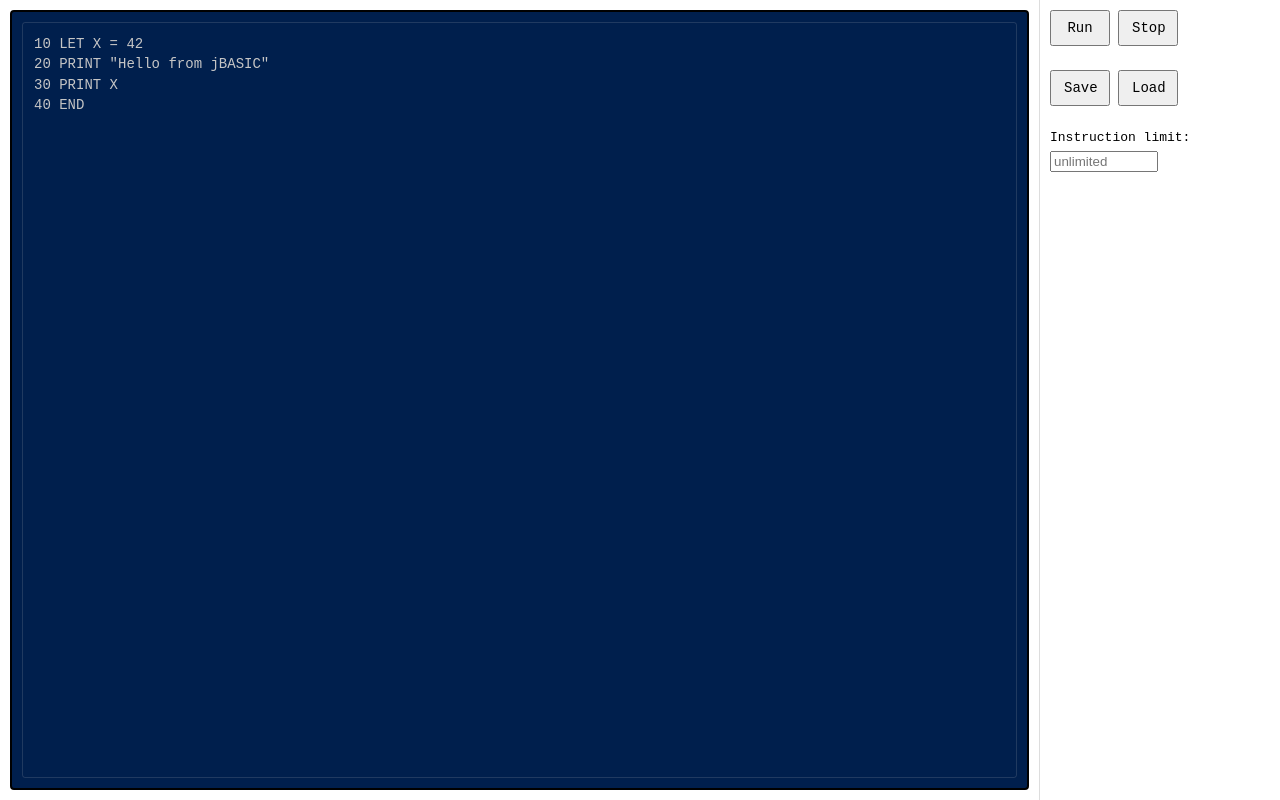
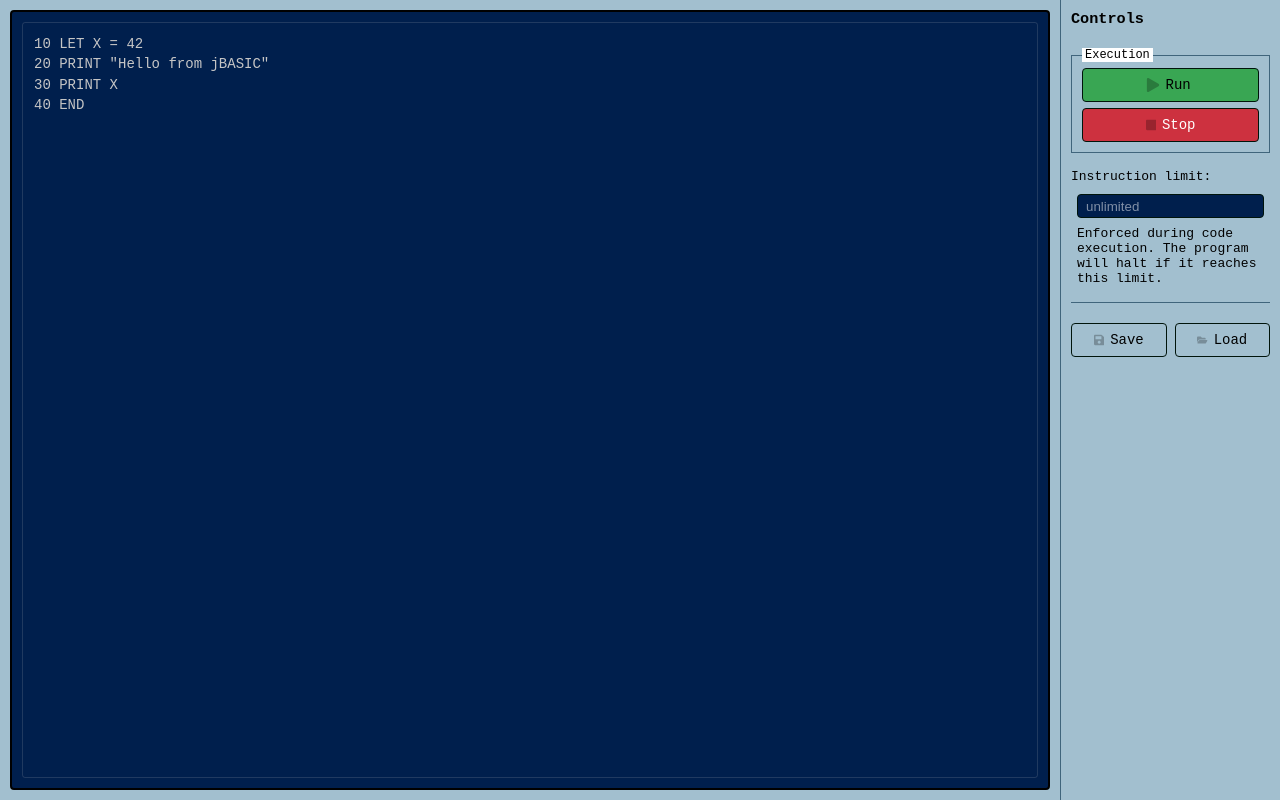
Before and after one commit to dLars99/jbasic, a React (Vite) app: page / in a window 1280 px wide. Built offline with nearby package versions, Linux system fonts and the light colour scheme.

Commit message:
Improve styles (#7)
* update controls layout

* style buttons

* style instruction limit input

* add hover interaction to buttons

```diff
--- a/src/App.tsx
+++ b/src/App.tsx
@@ -34,7 +34,7 @@
       "width=600,height=400",
     );
     runtimeWindowRef.current = runtimeWindow;
-    const onReady = (event: MessageEvent) => {
+    const onReady: EventListener = (event: MessageEvent) => {
       if (
         event.source === runtimeWindow &&
         event.data &&
@@ -44,10 +44,10 @@
           { type: "run", code, instructionLimit },
           "*",
         );
-        window.removeEventListener("message", onReady as EventListener);
+        window.removeEventListener("message", onReady);
       }
     };
-    window.addEventListener("message", onReady as EventListener);
+    window.addEventListener("message", onReady);
   };
 
   const handleStop = () => {
--- /dev/null
+++ b/src/components/Button.tsx
@@ -0,0 +1,18 @@
+import { ComponentProps } from "react";
+import { IconType } from "react-icons";
+
+type ButtonProps = ComponentProps<"button"> & {
+  icon: IconType;
+};
+
+export const Button = ({ icon: Icon, children, className, ...buttonProps }: ButtonProps) => {
+  return (
+    <button {...buttonProps} className={`button ${className ?? ""}`}>
+      <div className="button-content">
+        <Icon className="icon" />
+
+        {children}
+      </div>
+    </button>
+  )
+}
--- a/src/components/Controls.tsx
+++ b/src/components/Controls.tsx
@@ -1,4 +1,7 @@
+import { FaFolderOpen, FaPlay, FaSave, FaStop } from "react-icons/fa";
 import { InstructionLimit } from "./InstructionLimit";
+import { Button } from "./Button";
+
 
 type ControlsProps = {
   onRun: () => void;
@@ -18,21 +21,37 @@
   setInstructionLimit,
 }: ControlsProps): JSX.Element {
   return (
-    <div className="controls">
-      <div className="button-group">
-        <button onClick={onRun}>Run</button>
-        <button onClick={onStop}>Stop</button>
-      </div>
+    <div aria-labelledby="controls-heading" className="controls">
+      <h3 id="controls-heading">Controls</h3>
 
-      <div className="button-group">
-        <button onClick={onSave}>Save</button>
-        <button onClick={onLoadClick}>Load</button>
+      <div aria-labelledby="execution-heading" className="execution-controls">
+        <h4 className="inset-heading" id="execution-heading">
+          Execution
+        </h4>
+
+        <Button className="run" icon={FaPlay} onClick={onRun} type="button">
+          Run
+        </Button>
+
+        <Button className="stop" icon={FaStop} onClick={onStop} type="button">
+          Stop
+        </Button>
       </div>
 
       <InstructionLimit
         instructionLimit={instructionLimit}
         setInstructionLimit={setInstructionLimit}
       />
+
+      <div className="button-group">
+        <Button className="secondary-button" icon={FaSave} onClick={onSave} type="button">
+          Save
+        </Button>
+
+        <Button className="secondary-button" icon={FaFolderOpen} onClick={onLoadClick} type="button">
+          Load
+        </Button>
+      </div>
     </div>
   );
 }
--- a/src/components/InstructionLimit.tsx
+++ b/src/components/InstructionLimit.tsx
@@ -8,20 +8,30 @@
   setInstructionLimit,
 }: InstructionLimitProps) => {
   return (
+    <div className="instruction-limit">
       <label>
         Instruction limit:
+        <div className="instruction-limit-content">
           <input
+            aria-describedby="instruction-limit-description"
             className="instruction-limit-input"
-        type="number"
-        value={instructionLimit == null ? "" : instructionLimit}
+            inputMode="numeric"
+            min={1}
             onChange={(e) => {
               const value = e.target.value;
               const newLimit = value === "" ? null : Number(value);
               setInstructionLimit(newLimit);
             }}
             placeholder="unlimited"
-        // style={{ width: 80, marginLeft: 6 }}
+            type="number"
+            value={instructionLimit === null ? "" : instructionLimit}
           />
+          <p id="instruction-limit-description">
+            Enforced during code execution. The program will halt if it reaches
+            this limit.
+          </p>
+        </div>
       </label>
+    </div>
   );
 };
--- a/src/styles.css
+++ b/src/styles.css
@@ -1,32 +1,48 @@
+* {
+  box-sizing: border-box;
+}
+
+:root {
+  --separator-color: #40657c;
+  --colors-black: #00140b;
+}
+
 body {
   font-family: monospace;
+  background-color: #a2bfcf;
   margin: 0;
   height: 100vh;
 }
+
 .app {
   display: flex;
   height: 100vh;
 }
+
 .editor-pane {
   flex: 1;
   padding: 10px;
 }
+
 .editor-wrap {
   height: 100%;
   box-sizing: border-box;
   position: relative;
-  background: #001f4d; /* deep blue */
+  background: #001f4d;
   border: 2px solid #000;
   border-radius: 4px;
-  padding: 10px; /* gap between outer border and inner border */
+  padding: 10px;
 }
+
 .controls-pane {
   width: 220px;
   padding: 10px;
-  border-left: 1px solid #ddd;
+  background-color: #a2bfcf;
+  border-left: 1px solid var(--separator-color);
   display: flex;
   align-items: flex-start;
 }
+
 .editor {
   width: 100%;
   height: 100%;
@@ -35,34 +51,98 @@
   box-sizing: border-box;
   padding: 12px;
   background: transparent;
-  color: #c6c6c6; /* light grey text */
+  color: #c6c6c6;
   border: none;
   border-radius: 2px;
   line-height: 1.45;
   caret-color: #ffffff;
   resize: none;
 }
+
 .controls button {
-  display: inline-block;
+  display: flex;
+  align-items: center;
+  justify-content: center;
+  gap: 6px;
   cursor: pointer;
   font-family: monospace;
-  margin-bottom: 8px;
   padding: 8px 12px;
   font-size: 14px;
-  width: 60px;
+  width: 100%;
+  border: 1px solid var(--colors-black);
+  border-radius: 4px;
 }
-/* Grouped controls layout */
+
+.controls button:hover {
+  filter: brightness(110%);
+}
+
+.controls button .button-content {
+  display: flex;
+  align-items: center;
+  gap: 6px;
+  width: 50px;
+}
+
+.controls button .icon {
+  color: rgba(0, 0, 0, 0.26);
+}
+
+.controls .run {
+  background-color: #39a653;
+  width: 100%;
+}
+
+.controls .stop {
+  background-color: #cd313f;
+  color: white;
+  width: 100%;
+}
+
 .controls {
   display: flex;
+  flex-direction: column;
   align-items: center;
   gap: 12px;
   flex-wrap: wrap;
+}
+
+.controls #controls-heading {
+  align-self: flex-start;
+  margin-top: 0;
+}
+
+.controls .execution-controls {
+  display: flex;
+  flex-direction: column;
+  border: 1px solid var(--separator-color);
+  padding: 10px;
+  align-items: center;
+  gap: 6px;
+  width: 100%;
+}
+
+.controls .execution-controls .inset-heading {
+  background-color: white;
+  padding-left: 3px;
+  padding-right: 3px;
+  margin: 0;
+  margin-top: -18px;
+  font-size: 12px;
+  font-weight: normal;
+  align-self: flex-start;
+}
+
+.controls #instruction-limit-description {
+  margin: 0;
 }
 
 .controls .button-group {
   display: inline-flex;
   gap: 8px;
   margin-bottom: 4px;
+  width: 100%;
+  justify-content: center;
 }
 
 .controls label {
@@ -72,13 +152,47 @@
   gap: 6px;
 }
 
+.instruction-limit {
+  border-bottom: 1px solid var(--separator-color);
+  width: 100%;
+  padding-top: 4px;
+  padding-bottom: 16px;
+  margin-bottom: 8px;
+}
+
+.instruction-limit-content {
+  padding-left: 6px;
+  padding-right: 6px;
+}
+
 .instruction-limit-input {
-  width: 100px;
+  background-color: #001f4d;
+  border: 1px solid var(--colors-black);
+  border-radius: 4px;
+  color: white;
+  width: 100%;
+  height: 24px;
+  margin-top: 4px;
+  margin-bottom: 8px;
+  padding-left: 0.5rem;
+}
+
+.instruction-limit-input::placeholder {
+  color: rgba(255, 255, 255, 0.5);
+}
+
+.secondary-button {
+  background-color: transparent;
+}
+
+.secondary-button:hover {
+  background-color: rgba(255, 255, 255, 0.1);
 }
 
 .editor::selection {
   background: rgba(255, 255, 255, 0.12);
 }
+
 .editor:focus {
   outline: 2px solid rgba(255, 255, 255, 0.06);
 }
```
Also changed, not shown: package.json (+5 -4 lines), 1 other file (tests, documents, lock files or other folders). Lines whose indentation alone changed are shown as unchanged.
